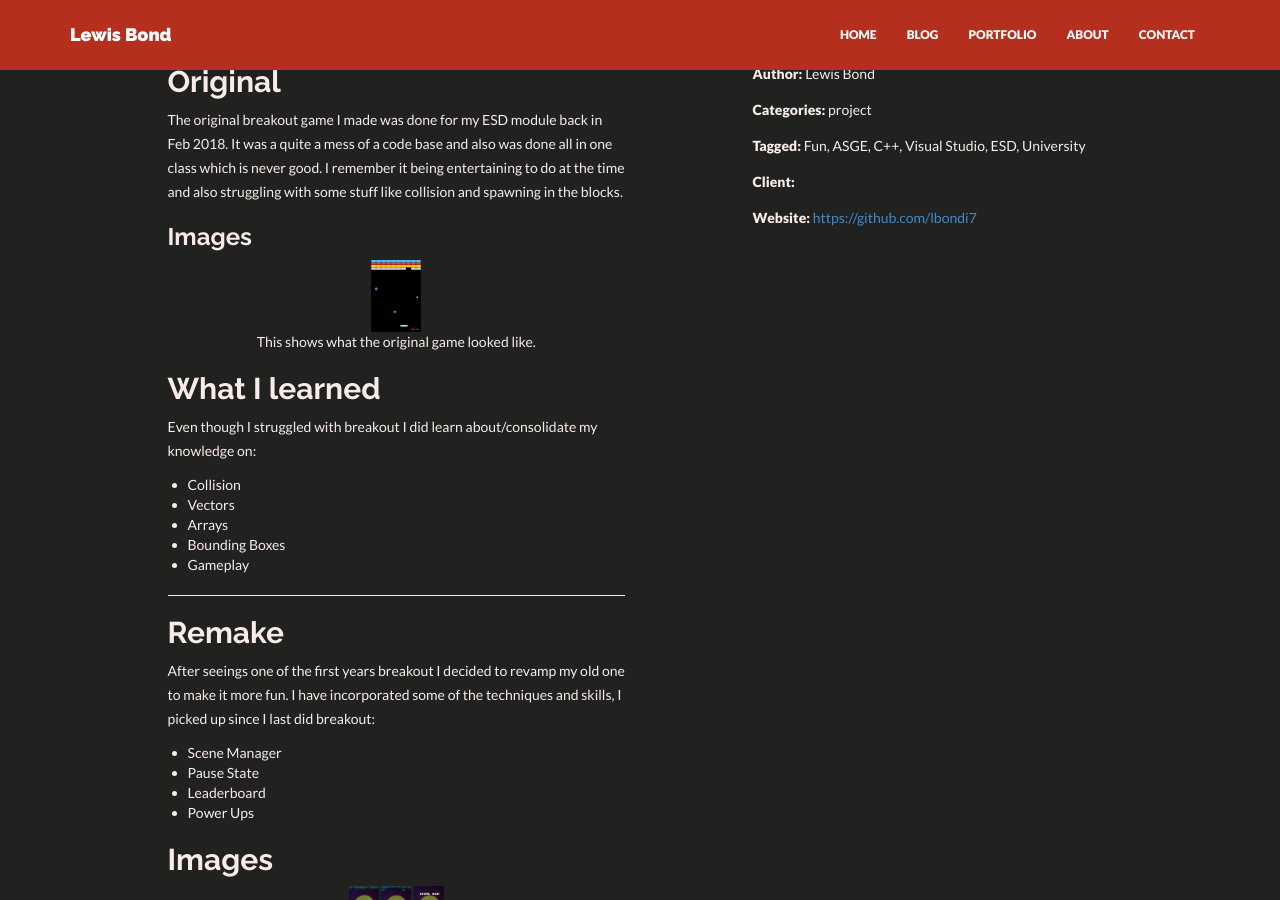
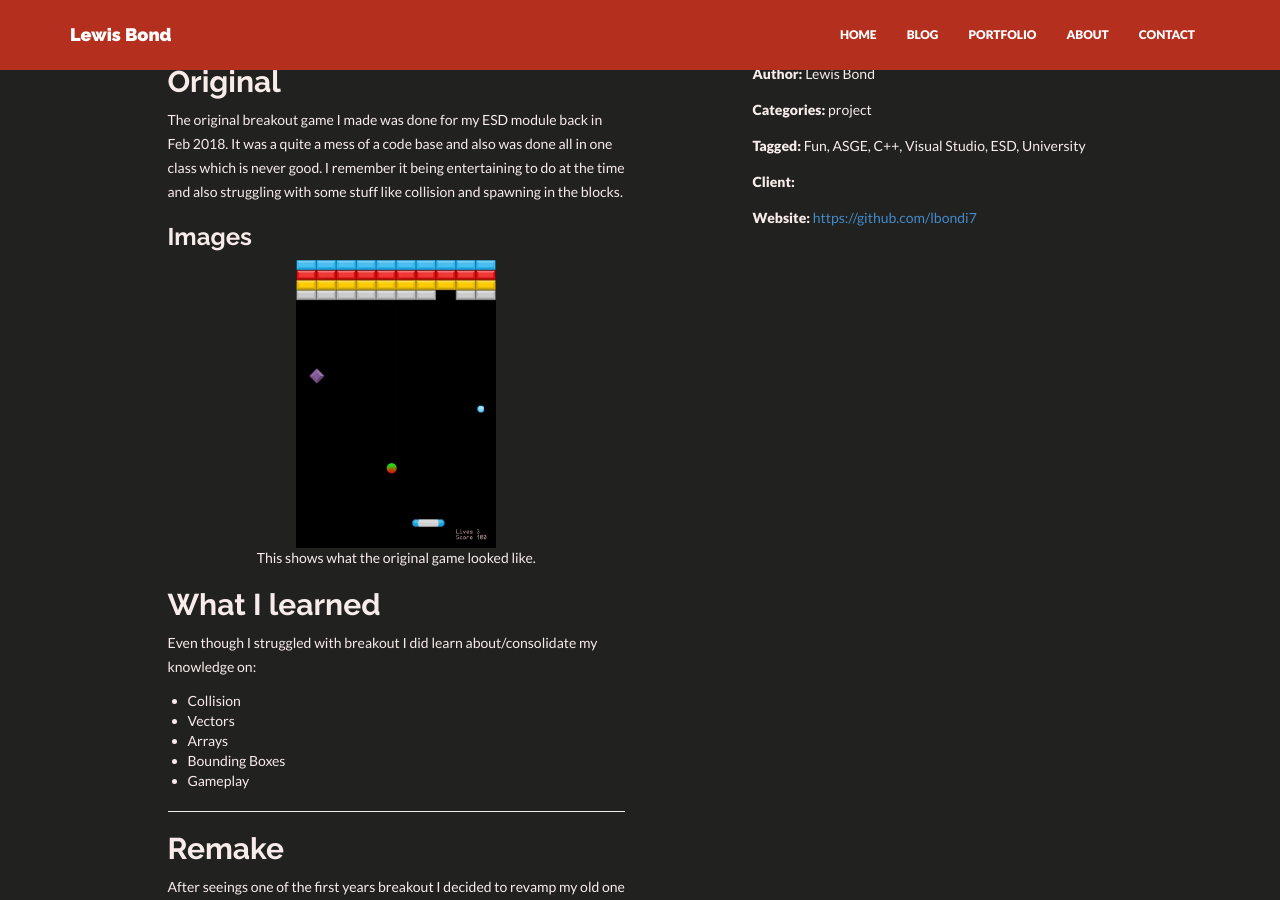
Before and after one commit to lbondi7/lbondi7.github.io, a Jekyll site: the page built from _projects/2019-02-28-ESD-breakout.markdown, in a window 1280 px wide and 900 px high, scrolled down 882 px. Built offline with Jekyll 4.4.1, drawn with Linux system fonts in a browser that asks for light colours; nearby versions of some CDN libraries.

Commit message:
Changed project images

```diff
--- a/_projects/2019-02-28-ESD-breakout.markdown
+++ b/_projects/2019-02-28-ESD-breakout.markdown
@@ -30,7 +30,7 @@
 
 <center>
 <figure>
-    <a href="/assets/img/project/Uni/ESD/Breakout/firstBreakoutGame1.png"><img src="/assets/img/project/Uni/ESD/Breakout/firstBreakoutGame1.png" width="50"></a>
+    <a href="/assets/img/project/Uni/ESD/Breakout/firstBreakoutGame1.png"><img src="/assets/img/project/Uni/ESD/Breakout/firstBreakoutGame1.png" width="200"></a>
     <figcaption>This shows what the original game looked like.</figcaption>
 </figure>
 </center>
@@ -58,9 +58,11 @@
 
 <center>
 <figure class = "third">
-    <a href="/assets/img/project/Uni/ESD/Breakout/breakoutGame.png"><img src="/assets/img/project/Uni/ESD/Breakout/breakoutGame.png" width="30"></a>
-      <a href="/assets/img/project/Uni/ESD/Breakout/breakoutGame8.png"><img src="/assets/img/project/Uni/ESD/Breakout/breakoutGame8.png" width="30"></a>
-      <a href="/assets/img/project/Uni/ESD/Breakout/breakoutLeaderboard.png"><img src="/assets/img/project/Uni/ESD/Breakout/breakoutLeaderboard.png" width="30"></a>
+    <a href="/assets/img/project/Uni/ESD/Breakout/breakoutGame.png"><img src="/assets/img/project/Uni/ESD/Breakout/breakoutGame.png" width="150"></a>
+
+      <a href="/assets/img/project/Uni/ESD/Breakout/breakoutGame8.png"><img src="/assets/img/project/Uni/ESD/Breakout/breakoutGame8.png" width="150"></a>
+
+      <a href="/assets/img/project/Uni/ESD/Breakout/breakoutLeaderboard.png"><img src="/assets/img/project/Uni/ESD/Breakout/breakoutLeaderboard.png" width="150"></a>
     <figcaption>This shows what the remake game looks like.</figcaption>
 </figure>
 </center>
```
